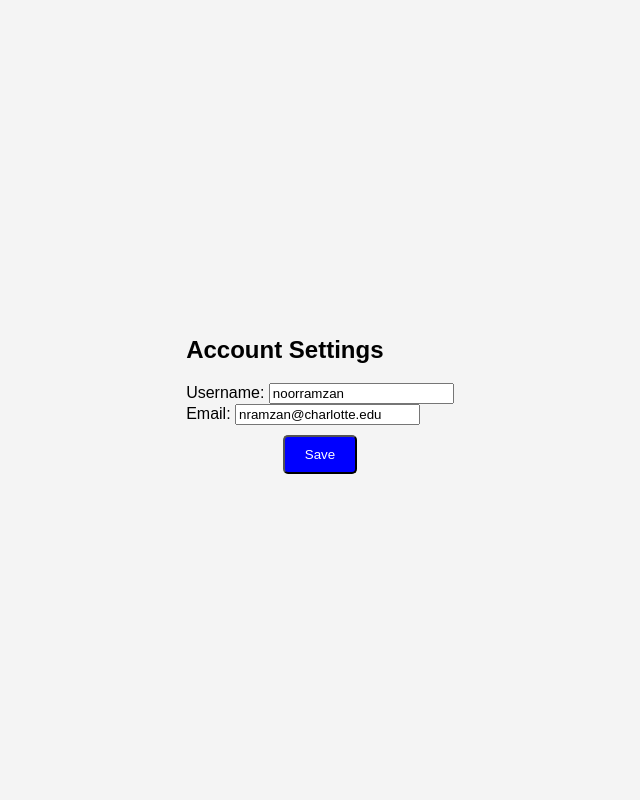
After one commit to SondashStudios/Group-1-Project, a Django app: page /accounts/account-settings/ in a window 1280 px wide. The commit adds this page. Shown: the whole page, without its empty margins (320-960 px from the left). Run offline with Django 5.2, Linux system fonts and the light colour scheme; a user stored in the database is signed in.

Commit message:
Added account settings page

```diff
--- a/gradpath/accounts/admin.py
+++ b/gradpath/accounts/admin.py
@@ -1,7 +1,7 @@
 from django.contrib import admin
 from django.contrib.auth.admin import UserAdmin
 from django.utils.translation import gettext_lazy as _
-from .models import CustomUser  # Import only CustomUser from accounts
+from .models import CustomUser
 from resumes.models import Resume  # ✅ Import Resume from the correct app
 
 @admin.register(CustomUser)
--- /dev/null
+++ b/gradpath/accounts/templates/account_settings.html
@@ -0,0 +1,30 @@
+{% extends "base.html" %}
+
+{% block content %}
+<div class="form-container">
+    <h2>Account Settings</h2>
+    <form method="post">
+        {% csrf_token %}
+
+        <div class="input-group">
+            <label for="username">Username:</label>
+            <input type="text" id="username" name="username" value="{{ user.username }}" required>
+        </div>
+
+        <div class="input-group">
+            <label for="email">Email:</label>
+            <input type="email" id="email" name="email" value="{{ user.email }}" required>
+        </div>
+
+        <button type="submit" class="btn">Save</button>
+    </form>
+
+    {% if messages %}
+        <div class="messages">
+            {% for message in messages %}
+                <p class="message {{ message.tags }}">{{ message }}</p>
+            {% endfor %}
+        </div>
+    {% endif %}
+</div>
+{% endblock %}
--- a/gradpath/accounts/templates/base.html
+++ b/gradpath/accounts/templates/base.html
@@ -9,14 +9,24 @@
             font-family: Arial, sans-serif;
             margin: 0;
             padding: 0;
+            display: flex;
+            justify-content: center;
+            align-items: center;
+            height: 100vh;
+            background-color: #f4f4f4;
         }
 
-        nav {
-            margin: 20px;
+        .container {
+            background: white;
+            padding: 20px;
+            border-radius: 10px;
+            box-shadow: 0px 0px 10px rgba(0, 0, 0, 0.1);
+            text-align: center;
         }
-        nav a {
+
+        .btn {
             display: block;
-            margin-bottom: 10px;
+            margin: 10px auto;
             background-color: blue;
             color: white;
             padding: 10px 20px;
@@ -25,6 +35,7 @@
             width: fit-content;
         }
     </style>
+
 </head>
 <body>
     <header></header> <!-- Empty header to remove "GradPath" text -->
--- a/gradpath/accounts/urls.py
+++ b/gradpath/accounts/urls.py
@@ -1,6 +1,6 @@
 from django.urls import path, include
 from rest_framework.routers import DefaultRouter
-from .views import home_view, signup_view, login_view, logout_view, welcome_view
+from .views import home_view, signup_view, login_view, logout_view, welcome_view, account_settings
 
 urlpatterns = [
     path('', home_view, name='home'),
@@ -8,4 +8,5 @@ urlpatterns = [
     path('login/', login_view, name='login'),
     path('logout/', logout_view, name='logout'),
     path('welcome/', welcome_view, name='welcome'),
+    path('account-settings/', account_settings, name='account_settings'),
 ]
--- a/gradpath/accounts/views.py
+++ b/gradpath/accounts/views.py
@@ -48,3 +48,28 @@ def welcome_view(request):
     response = render(request, 'accounts/welcome.html')
     response.set_cookie('gradpath_user', request.user.username)
     return response
+
+
+
+from django.shortcuts import render, redirect
+from django.contrib.auth.decorators import login_required
+from django.contrib import messages
+from django.contrib.auth.models import User
+
+@login_required
+def account_settings(request):
+    if request.method == "POST":
+        username = request.POST.get("username")
+        email = request.POST.get("email")
+
+        if User.objects.filter(email=email).exclude(id=request.user.id).exists():
+            messages.error(request, "This email is already registered with another account.")
+        else:
+            request.user.username = username
+            request.user.email = email
+            request.user.save()
+            messages.success(request, "Profile updated successfully!")
+
+        return redirect("account_settings")
+
+    return render(request, "account_settings.html")
```
Also changed, not shown: gradpath/accounts/templates/accounts/welcome.html (+21 -14 lines), gradpath/db.sqlite3.
